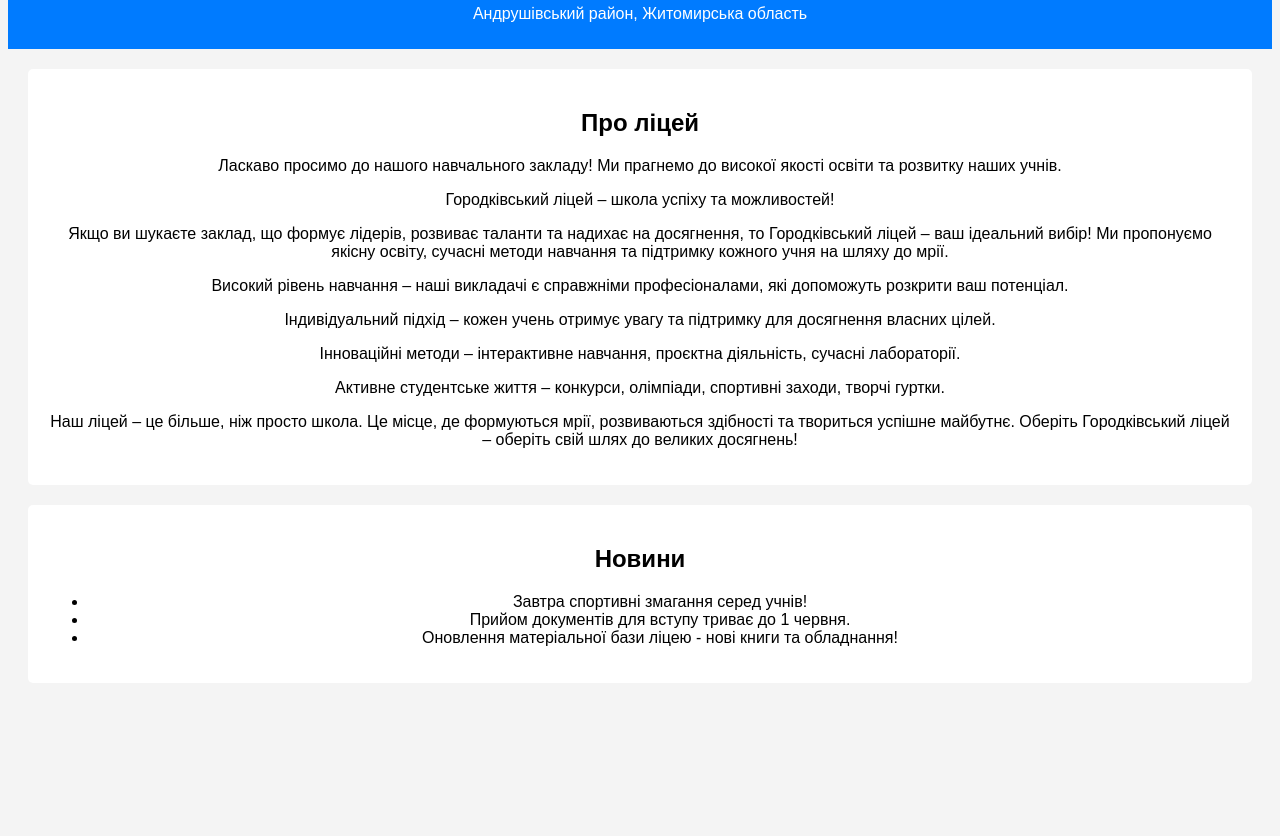
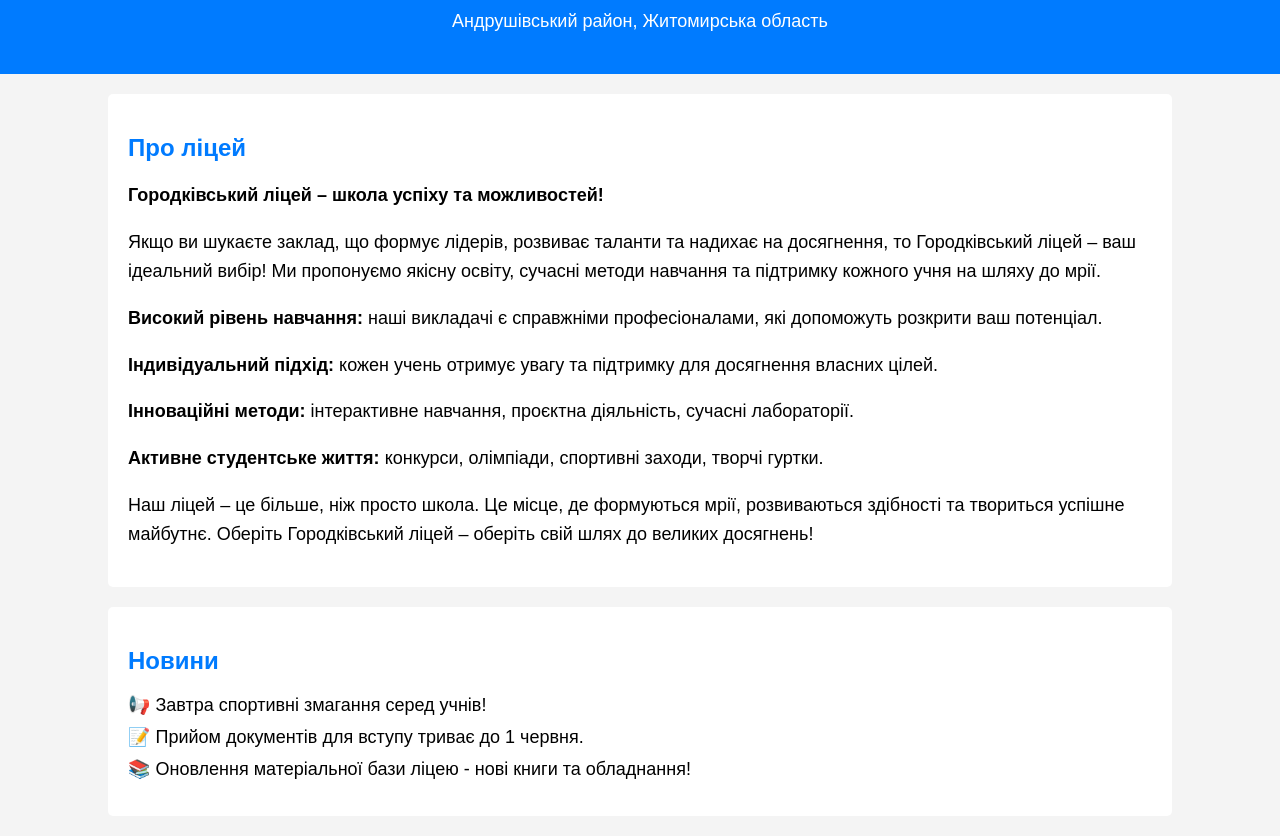
Before and after one commit to Denis-0-0/projectschool, a plain HTML site: page index.html in a window 1280 px wide. Shown: the part 93-929 px from the top of the page. Before the commit the page ends 800 px from the top, so only its background shows below. Drawn offline with Linux system fonts and the light colour scheme.

Commit message:
Update index.html

```diff
--- a/index.html
+++ b/index.html
@@ -5,9 +5,13 @@
     <meta name="viewport" content="width=device-width, initial-scale=1.0">
     <title>Городківський ліцей</title>
     <style>
-        body { font-family: Arial, sans-serif; background-color: #f4f4f4; text-align: center; }
-        header { background-color: #007bff; color: white; padding: 10px; }
-        section { margin: 20px; padding: 20px; background-color: white; border-radius: 5px; }
+        body { font-family: Arial, sans-serif; background-color: #f4f4f4; text-align: center; margin: 0; padding: 0; }
+        header { background-color: #007bff; color: white; padding: 20px; }
+        section { margin: 20px auto; padding: 20px; background-color: white; border-radius: 5px; width: 80%; text-align: left; }
+        h1, h2 { color: #007bff; }
+        p { font-size: 18px; line-height: 1.6; }
+        ul { list-style-type: none; padding: 0; }
+        li { font-size: 18px; margin: 10px 0; }
     </style>
 </head>
 <body>
@@ -19,22 +23,21 @@
 
 <section>
     <h2>Про ліцей</h2>
-    <p>Ласкаво просимо до нашого навчального закладу! Ми прагнемо до високої якості освіти та розвитку наших учнів.</p>
-    <p>Городківський ліцей – школа успіху та можливостей!</p>
+    <p><strong>Городківський ліцей – школа успіху та можливостей!</strong></p>
     <p>Якщо ви шукаєте заклад, що формує лідерів, розвиває таланти та надихає на досягнення, то Городківський ліцей – ваш ідеальний вибір! Ми пропонуємо якісну освіту, сучасні методи навчання та підтримку кожного учня на шляху до мрії.</p>
-    <p> Високий рівень навчання – наші викладачі є справжніми професіоналами, які допоможуть розкрити ваш потенціал.</p>
-    <p>Індивідуальний підхід – кожен учень отримує увагу та підтримку для досягнення власних цілей.</p>
-    <p>Інноваційні методи – інтерактивне навчання, проєктна діяльність, сучасні лабораторії.</p>
-    <p>Активне студентське життя – конкурси, олімпіади, спортивні заходи, творчі гуртки.</p>
+    <p><strong>Високий рівень навчання:</strong> наші викладачі є справжніми професіоналами, які допоможуть розкрити ваш потенціал.</p>
+    <p><strong>Індивідуальний підхід:</strong> кожен учень отримує увагу та підтримку для досягнення власних цілей.</p>
+    <p><strong>Інноваційні методи:</strong> інтерактивне навчання, проєктна діяльність, сучасні лабораторії.</p>
+    <p><strong>Активне студентське життя:</strong> конкурси, олімпіади, спортивні заходи, творчі гуртки.</p>
     <p>Наш ліцей – це більше, ніж просто школа. Це місце, де формуються мрії, розвиваються здібності та твориться успішне майбутнє. Оберіть Городківський ліцей – оберіть свій шлях до великих досягнень!</p>
 </section>
 
 <section>
     <h2>Новини</h2>
     <ul>
-        <li>Завтра спортивні змагання серед учнів!</li>
-        <li>Прийом документів для вступу триває до 1 червня.</li>
-        <li>Оновлення матеріальної бази ліцею - нові книги та обладнання!</li>
+        <li>📢 Завтра спортивні змагання серед учнів!</li>
+        <li>📝 Прийом документів для вступу триває до 1 червня.</li>
+        <li>📚 Оновлення матеріальної бази ліцею - нові книги та обладнання!</li>
     </ul>
 </section>
 
```
